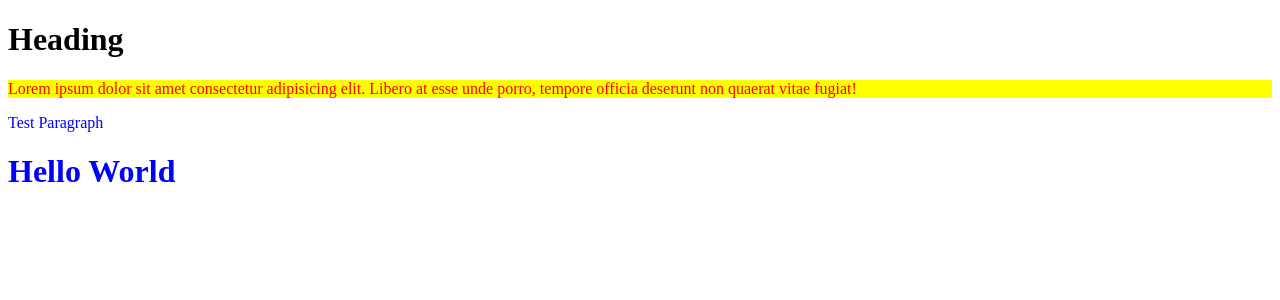
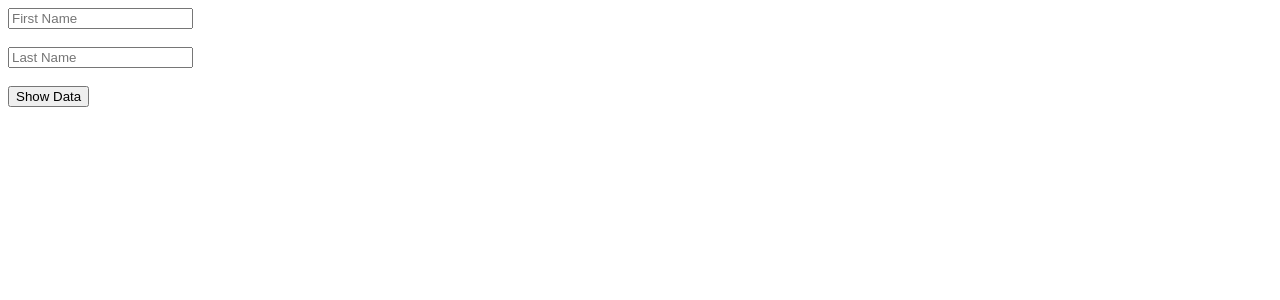
Before and after one commit to subedisagar12/react-bootcamp, a React (Create React App) app: page / in a window 1280 px wide. Shown: the top 300 px of the page. Built offline with nearby package versions, Linux system fonts and the light colour scheme.

Commit message:
Form handling in react

```diff
--- a/src/App.js
+++ b/src/App.js
@@ -6,6 +6,7 @@ import Styling from "./components/Styling";
 
 import "./App.css";
 import HelloWorld from "./components/HelloWorld/HelloWorld";
+import FormHandling from "./components/FormHandling";
 
 function App() {
   return (
@@ -21,9 +22,11 @@ function App() {
 
       {/* <ListRendering /> */}
 
-      <Styling />
+      {/* <Styling />
 
-      <HelloWorld />
+      <HelloWorld /> */}
+
+      <FormHandling />
     </>
   );
 }
--- /dev/null
+++ b/src/components/FormHandling.js
@@ -0,0 +1,45 @@
+import React, { useState } from "react";
+
+const FormHandling = () => {
+  const [firstName, setFirstName] = useState("");
+  const [lName, setLName] = useState("");
+
+  return (
+    <>
+      <input
+        type="text"
+        placeholder="First Name"
+        value={firstName}
+        onChange={(e) => {
+          setFirstName(e.target.value);
+        }}
+      />
+      <br />
+
+      <br />
+
+      <input
+        type="text"
+        placeholder="Last Name"
+        value={lName}
+        onChange={(e) => {
+          setLName(e.target.value);
+        }}
+      />
+
+      <br />
+
+      <br />
+
+      <button
+        onClick={() => {
+          alert(firstName + " " + lName);
+        }}
+      >
+        Show Data
+      </button>
+    </>
+  );
+};
+
+export default FormHandling;
```
